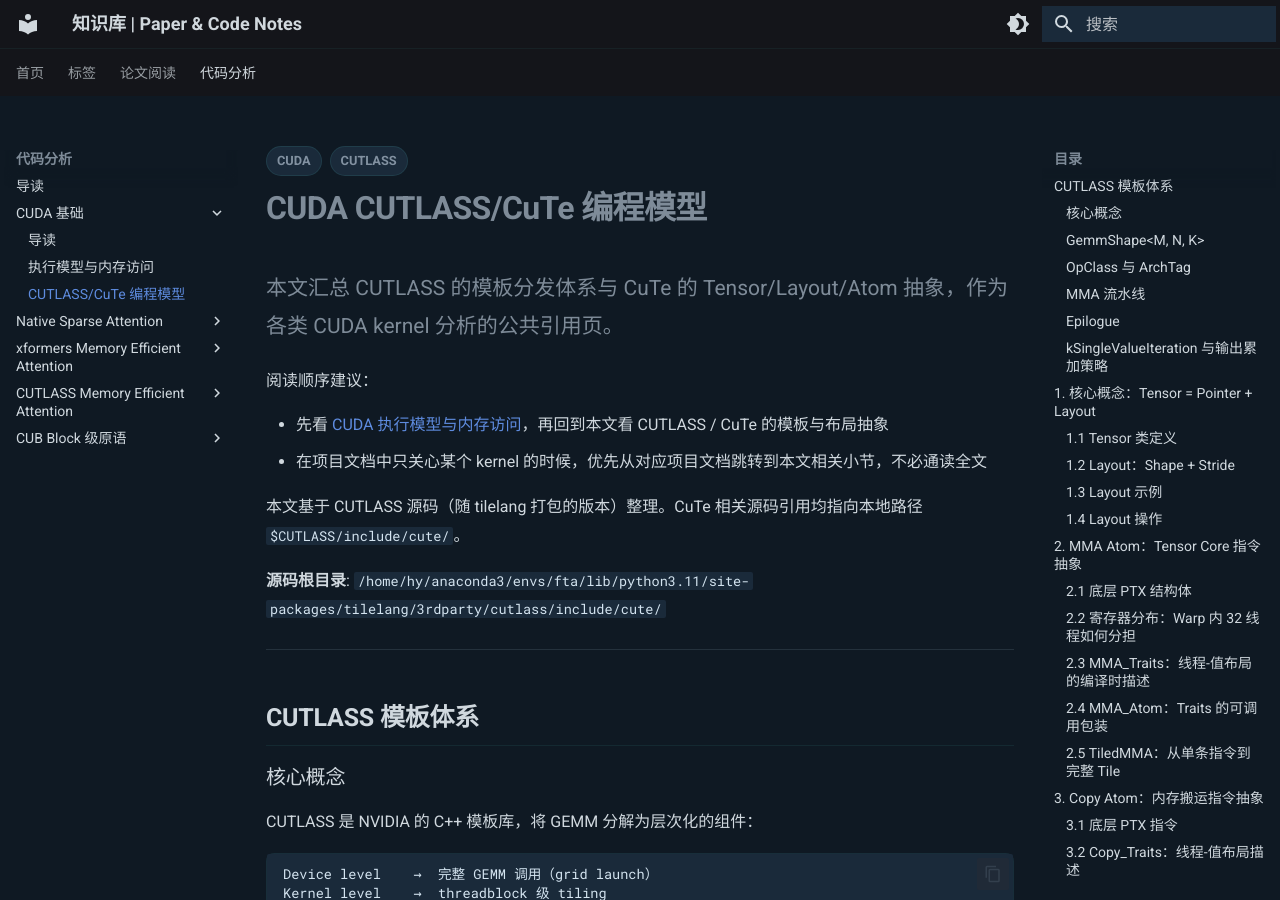
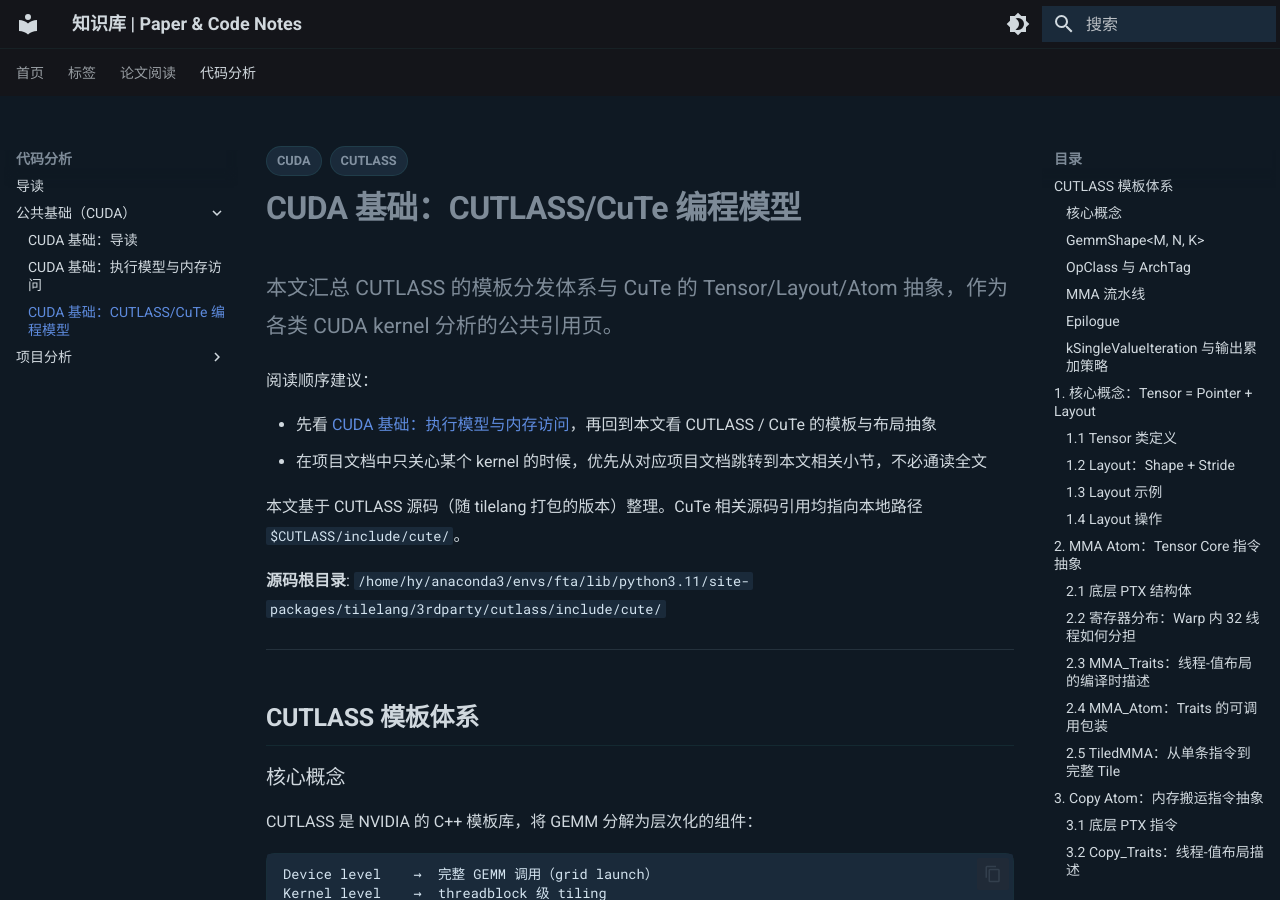
Before and after one commit to YouHuang67/paper-code-notes, an MkDocs documentation site: the page built from docs/code_analysis/cuda_foundations/02_cuda_cutlass_cute_programming_model.md, in a window 1280 px wide and 900 px high. Built offline with MkDocs 1.6.1 and Material for MkDocs 9.7.7, drawn with Linux system fonts in a browser that asks for light colours.

Commit message:
fix: clarify cuda docs grouping

```diff
--- a/docs/code_analysis/cuda_foundations/01_cuda_execution_model_and_memory.md
+++ b/docs/code_analysis/cuda_foundations/01_cuda_execution_model_and_memory.md
@@ -2,11 +2,11 @@
 tags:
   - CUDA
 ---
-# CUDA 执行模型与内存访问
+# CUDA 基础：执行模型与内存访问
 
 本文整理 CUDA kernel 中最常见的执行模型、共享内存、同步原语和 warp 级通信，作为各类 CUDA / CUTLASS / CUB 代码分析的公共引用页。
 
-CUTLASS / CuTe 的模板体系与编程抽象见 [CUDA CUTLASS/CuTe 编程模型](02_cuda_cutlass_cute_programming_model.md)。
+CUTLASS / CuTe 的模板体系与编程抽象见 [CUDA 基础：CUTLASS/CuTe 编程模型](02_cuda_cutlass_cute_programming_model.md)。
 
 ## 1. CUDA 执行模型基础
 
--- a/docs/code_analysis/cuda_foundations/02_cuda_cutlass_cute_programming_model.md
+++ b/docs/code_analysis/cuda_foundations/02_cuda_cutlass_cute_programming_model.md
@@ -3,13 +3,13 @@ tags:
   - CUDA
   - CUTLASS
 ---
-# CUDA CUTLASS/CuTe 编程模型
+# CUDA 基础：CUTLASS/CuTe 编程模型
 
 本文汇总 CUTLASS 的模板分发体系与 CuTe 的 Tensor/Layout/Atom 抽象，作为各类 CUDA kernel 分析的公共引用页。
 
 阅读顺序建议：
 
-- 先看 [CUDA 执行模型与内存访问](01_cuda_execution_model_and_memory.md)，再回到本文看 CUTLASS / CuTe 的模板与布局抽象
+- 先看 [CUDA 基础：执行模型与内存访问](01_cuda_execution_model_and_memory.md)，再回到本文看 CUTLASS / CuTe 的模板与布局抽象
 - 在项目文档中只关心某个 kernel 的时候，优先从对应项目文档跳转到本文相关小节，不必通读全文
 
 本文基于 CUTLASS 源码（随 tilelang 打包的版本）整理。CuTe 相关源码引用均指向本地路径 `$CUTLASS/include/cute/`。
--- a/docs/data/tag_index.json
+++ b/docs/data/tag_index.json
@@ -393,7 +393,7 @@
     "summary": "PyTorch ATen CUTLASS 前向 kernel：模板分发、两阶段 GEMM、iterative_softmax、Epilogue 归一化"
   },
   {
-    "title": "CUDA Kernel 基础：导读",
+    "title": "CUDA 基础：导读",
     "path": "code_analysis/cuda_foundations/00_overview.md",
     "type": "代码分析",
     "tags": [
@@ -403,7 +403,7 @@
     "summary": "CUDA / CUTLASS / CuTe 公共基础目录导读：执行模型、内存访问、模板分发与编程抽象的阅读路径"
   },
   {
-    "title": "CUDA 执行模型与内存访问",
+    "title": "CUDA 基础：执行模型与内存访问",
     "path": "code_analysis/cuda_foundations/01_cuda_execution_model_and_memory.md",
     "type": "代码分析",
     "tags": [
@@ -956,7 +956,7 @@
     "summary": "CUB BlockRadixSort 多 pass rank-exchange 排序与 BlockScan 并行前缀扫描的内部实现，含 BlockRadixRank 计数器打包、BlockExchange 重排、PyTorch 使用范例"
   },
   {
-    "title": "CUDA CUTLASS/CuTe 编程模型",
+    "title": "CUDA 基础：CUTLASS/CuTe 编程模型",
     "path": "code_analysis/cuda_foundations/02_cuda_cutlass_cute_programming_model.md",
     "type": "代码分析",
     "tags": [
--- a/mkdocs.yml
+++ b/mkdocs.yml
@@ -124,20 +124,21 @@ nav:
     - LLaDA-o: paper_reading/llada_o.md
   - 代码分析:
     - 导读: code_analysis/index.md
-    - CUDA 基础:
-      - 导读: code_analysis/cuda_foundations/00_overview.md
-      - 执行模型与内存访问: code_analysis/cuda_foundations/01_cuda_execution_model_and_memory.md
-      - CUTLASS/CuTe 编程模型: code_analysis/cuda_foundations/02_cuda_cutlass_cute_programming_model.md
-    - Native Sparse Attention:
-      - 总览: code_analysis/native_sparse_attention/00_overview.md
-      - 数学公式: code_analysis/native_sparse_attention/01_math_formulation.md
-      - 压缩注意力: code_analysis/native_sparse_attention/02_compression_attention.md
-      - Top-k 选择: code_analysis/native_sparse_attention/03_topk_selection.md
-      - 选择注意力: code_analysis/native_sparse_attention/04_selected_attention.md
-      - 滑动窗口: code_analysis/native_sparse_attention/05_sliding_window.md
-    - xformers Memory Efficient Attention:
-      - 总览: code_analysis/xformers_memory_efficient_attention/00_overview.md
-    - CUTLASS Memory Efficient Attention:
-      - 总览: code_analysis/cutlass_mem_eff_attention/00_overview.md
-    - CUB Block 级原语:
-      - BlockRadixSort 与 BlockScan: code_analysis/cub_block_primitives/01_block_radix_sort_and_scan.md
+    - 公共基础（CUDA）:
+      - CUDA 基础：导读: code_analysis/cuda_foundations/00_overview.md
+      - CUDA 基础：执行模型与内存访问: code_analysis/cuda_foundations/01_cuda_execution_model_and_memory.md
+      - CUDA 基础：CUTLASS/CuTe 编程模型: code_analysis/cuda_foundations/02_cuda_cutlass_cute_programming_model.md
+    - 项目分析:
+      - Native Sparse Attention:
+        - 总览: code_analysis/native_sparse_attention/00_overview.md
+        - 数学公式: code_analysis/native_sparse_attention/01_math_formulation.md
+        - 压缩注意力: code_analysis/native_sparse_attention/02_compression_attention.md
+        - Top-k 选择: code_analysis/native_sparse_attention/03_topk_selection.md
+        - 选择注意力: code_analysis/native_sparse_attention/04_selected_attention.md
+        - 滑动窗口: code_analysis/native_sparse_attention/05_sliding_window.md
+      - xformers Memory Efficient Attention:
+        - 总览: code_analysis/xformers_memory_efficient_attention/00_overview.md
+      - CUTLASS Memory Efficient Attention:
+        - 总览: code_analysis/cutlass_mem_eff_attention/00_overview.md
+      - CUB Block 级原语:
+        - BlockRadixSort 与 BlockScan: code_analysis/cub_block_primitives/01_block_radix_sort_and_scan.md
```
Also changed, not shown: docs/code_analysis/cuda_foundations/00_overview.md (+3 -3 lines), docs/code_analysis/cutlass_mem_eff_attention/00_overview.md (+1 -1 lines), docs/code_analysis/index.md (+5 -5 lines).
